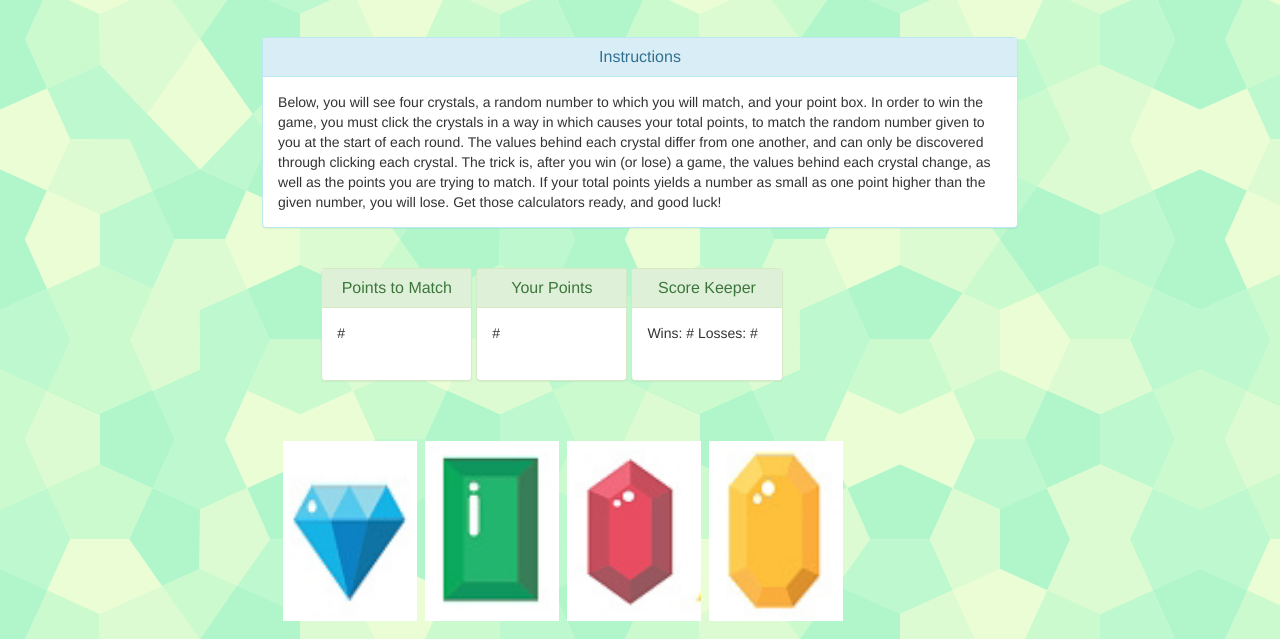
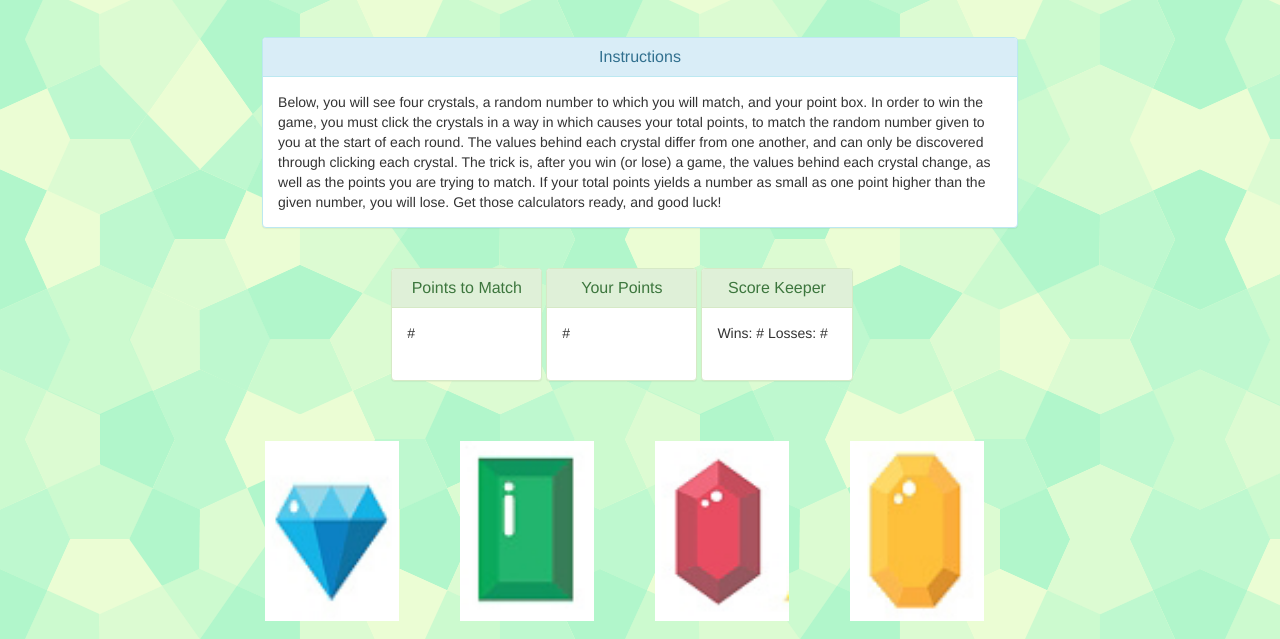
Before and after one commit to afhaque/crystal, a plain HTML site: page index.html in a window 1280 px wide. Shown: the part 161-800 px from the top of the page. Drawn offline with nearby package versions, Linux system fonts and the light colour scheme; files that its build step writes are made by us from their sources.

Commit message:
Added various fixes preventing button clicks

```diff
--- a/index.html
+++ b/index.html
@@ -2,33 +2,48 @@
 <html>
 <head>
     <title>Crystal Collector</title>
-	<link rel="stylesheet" type="text/css" href="css/style.css">
+      <!-- CHANGE #1 Your css has the wrong link right now. It's not inside a css folder in github.  -->
+      <link rel="stylesheet" type="text/css" href="style.css">
+
+      <!-- SUGGESTION #1 - Generally, you include your own custom css AFTER the bootstrap css. This is because you will use your custom css to override any Bootstrap pre-built things. In you case, when I do this, it throws things off. So I'm keeping it as is, but just keep this in mind for the future. -->
       <link rel="stylesheet" href="https://bootswatch.com/paper/bootstrap.min.css">
       <script src="http://code.jquery.com/jquery.js"></script>
       <script type='text/javascript' src='game.js'></script>
 
 </head>
 <body background="congruent_pentagon.png">
+
+  <!-- CHANGE #1 - Generally, you have everything in bootstrap be wrapped up inside of a container. This is so Bootstrap adds a nice border around everything. This also makes it so the rows and columns works right.-->
+  <!-- Alternatively you can use <div class="container-fluid"> if you want to have it span the entire width of the page.  -->
+
+  <!-- CHANGE #2 - Your issue with the gems not getting clicked was happening because your divs are overlapping. This sometimes happens when one div is opened but not closed where you think it is. Using comments and indenting cleanly helps proactively avoid these kinds of things. (In this case this wasn't your issue)-->
+  <div class="container">
+
+    <!-- Jumbotron -->
     <div id="jumbotron">
       <h1>Crystal Collector!</h1>
       <p>A game of guesstimations. Simple now, addicting later.</p>
     </div>
+
     <br>
     <br>
-  	<div>
+
+    <!-- Instructions -->
     <div class="panel panel-info" id="instruction">
           <div class="panel-heading">
               <h3 class="panel-title">Instructions</h3>
           </div>
           <div class="panel-body">Below, you will see four crystals, a random number to which you will match, and your point box.  In order to win the game, you must click the crystals in a way in which causes your total points, to match the random number given to you at the start of each round.  The values behind each crystal differ from one another, and can only be discovered through clicking each crystal.  The trick is, after you win (or lose) a game, the values behind each crystal change, as well as the points you are trying to match.  If your total points yields a number as small as one point higher than the given number, you will lose. Get those calculators ready, and good luck!</div>
     </div>
-	</div>
+
     <br>
     <br>
+
+    <!-- Row Scores -->
     <div class="rowScores">
       <div class="panel panel-success" id="toMatch">
           <div class="panel-heading">
-    			<h3 class="panel-title"id="">Points to Match</h3>
+            <h3 class="panel-title">Points to Match</h3>
           </div>
           <div class="panel-body">#</div>
       </div>
@@ -45,21 +60,28 @@
           <div class="panel-body">Wins: # Losses: #</div>
       </div>
     </div>
+
     <br>
     <br>
+
+    <!-- Gems -->
     <div class="row">
-  		<div class="col-xs-6 col-md-3">
+        <div class="col-xs-6 col-md-2 col-md-offset-2">
           <img src="blue.png" class="gems" id="blueGem">
         </div>
-    	<div class="col-xs-6 col-md-3">
+        <div class="col-xs-6 col-md-2">
           <img src="green.png" class="gems" id="greenGem">
         </div>
-    	<div class="col-xs-6 col-md-3">
+        <div class="col-xs-6 col-md-2">
           <img src="red.png" class="gems" id="redGem">
         </div>
-    	<div class="col-xs-6 col-md-3">
+        <div class="col-xs-6 col-md-2">
           <img src="yellow.png" class="gems" id="yellowGem">
         </div>
     </div>
+
+  </div>
+
+
 </body>
 </html>
--- a/style.css
+++ b/style.css
@@ -21,12 +21,19 @@
 .gems {
 	width: 134px;
 	height: 180px;
-	margin-left: 7.5cm;
+	/*margin-left: 7.5cm; */ /* CHANGE 1: This line of code is causing your buttons to overlap. It was an ambitious hack to get things to center, but it backfired :P; */
+	margin: 0 auto;
+	text-align: center;
 }
 
-.row {
+
+/* CHANGE 2: THIS CODE is also screwing you. If you change the .row class it really messes up Bootstrap since Bootstrap relies on it for the grid.
+
+/*.row {
 	width: 15cm;
 }
+*/
+
 
 #toMatch {
 	display: inline-block;
```
Lines whose indentation alone changed are shown as unchanged.
